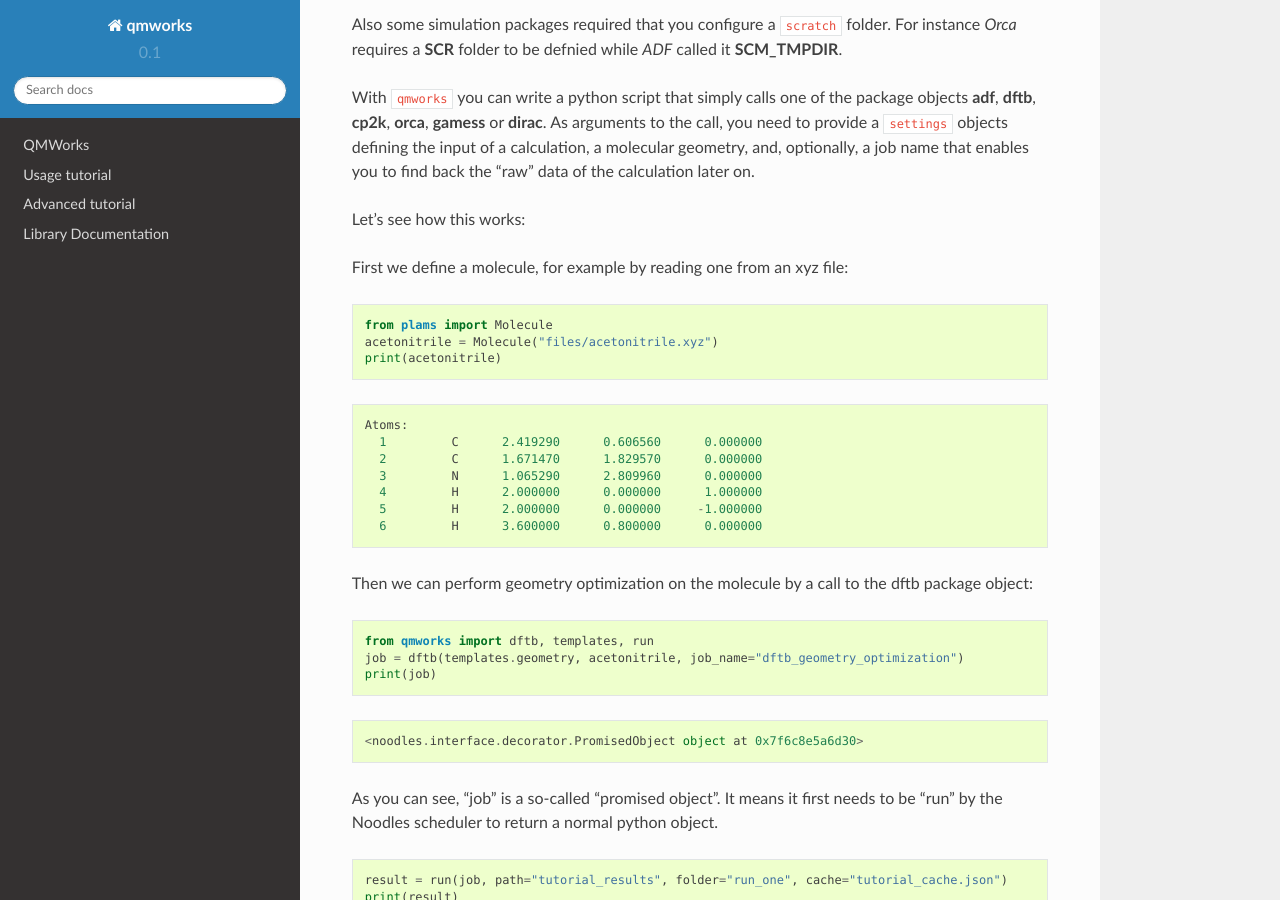
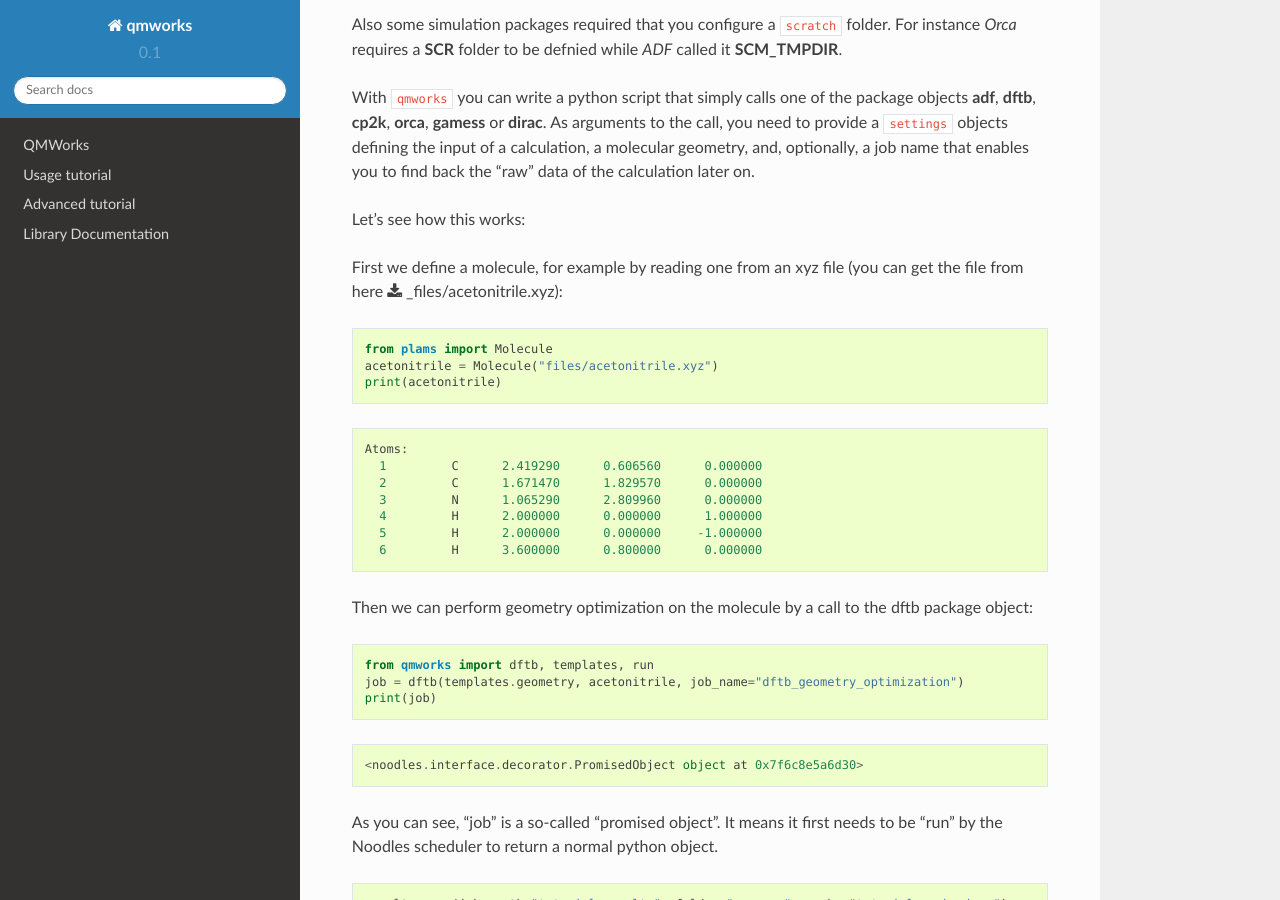
Before and after one commit to SCM-NV/qmflows, a Sphinx documentation site: the page built from docs/jupyter_interactive_tutorial.rst, in a window 1280 px wide and 900 px high, scrolled down 1836 px. Built offline with Sphinx 7.4.7 and the Read the Docs theme 2.0.0, drawn with Linux system fonts in a browser that asks for light colours.

Commit message:
Included the acetonitrile file

```diff
--- a/docs/jupyter_interactive_tutorial.rst
+++ b/docs/jupyter_interactive_tutorial.rst
@@ -105,7 +105,8 @@ the calculation later on.
 
 Let's see how this works:
 
-First we define a molecule, for example by reading one from an xyz file:
+First we define a molecule, for example by reading one from an xyz file
+(you can get the file from here :download:`_files/acetonitrile.xyz`):
 
 .. code:: python
 
```
